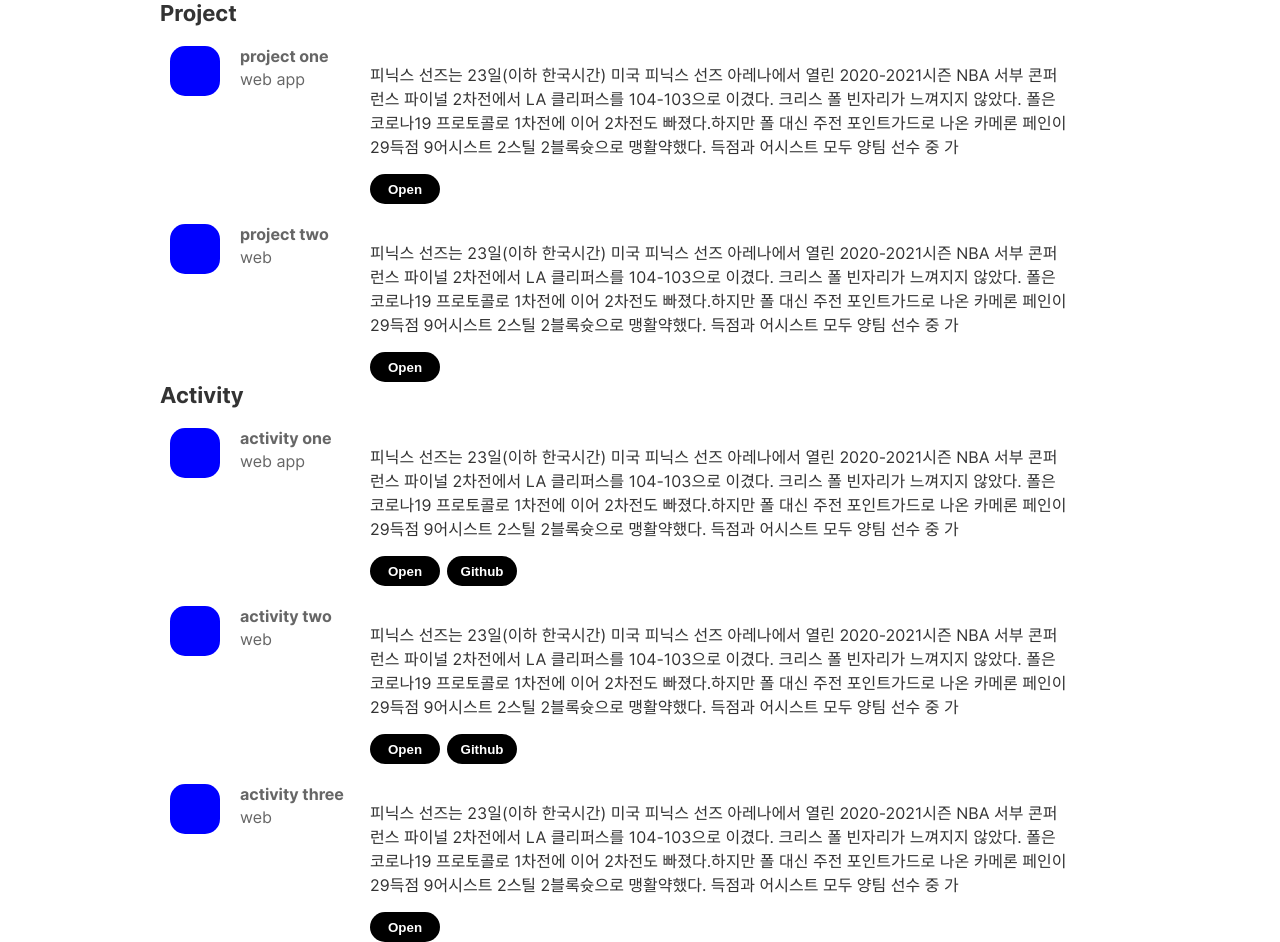
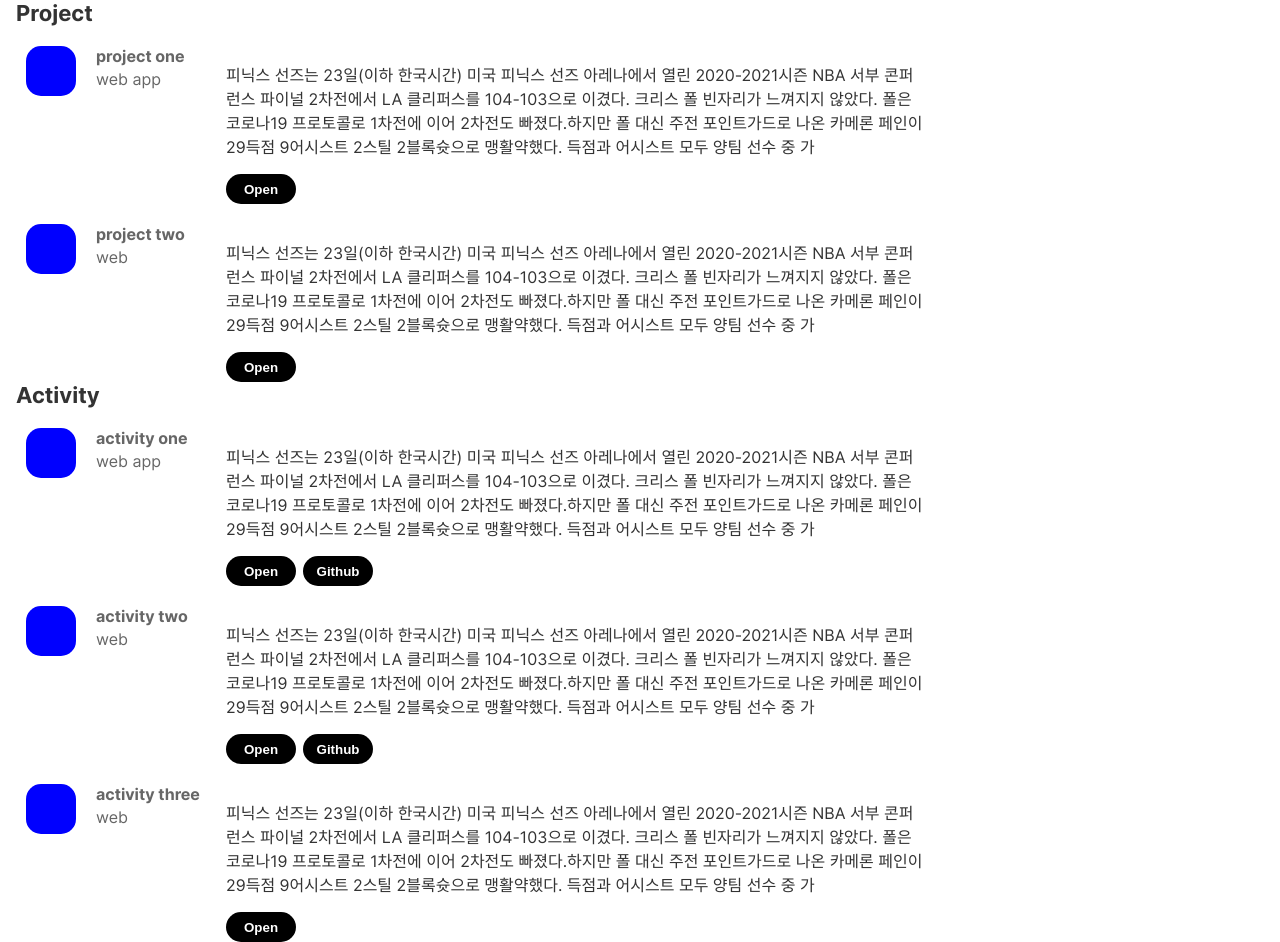
Before and after one commit to PoApper/poapper-homepage, a Gatsby site: page /pa in a window 1280 px wide. Built offline with nearby package versions, Linux system fonts and the light colour scheme; Gatsby itself is replaced by a stand-in of ours.

Commit message:
fix: adjust layout

```diff
--- a/src/components/projectactivities.jsx
+++ b/src/components/projectactivities.jsx
@@ -73,6 +73,5 @@ const Head = styled.div`
 `
 const Project = styled.div`
   display: grid;
-  max-width: 960px;
   margin: 0 auto;
 `
--- a/src/pages/pa.jsx
+++ b/src/pages/pa.jsx
@@ -1,12 +1,18 @@
 import React from "react"
 import { Helmet } from "react-helmet"
+import styled from "styled-components"
 
 import Projectactivities from "../components/projectactivities"
 
 const Pa = () => (
-  <Projectactivities>
-    <Helmet lang="en" title="projects and activities" />
-  </Projectactivities>
+  <Wrapper>
+    <Projectactivities />
+  </Wrapper>
 )
 
+const Wrapper = styled.div`
+  max-width: ${({ theme }) => theme.contentWidth};
+  margin: auto;
+`
+
 export default Pa
```
